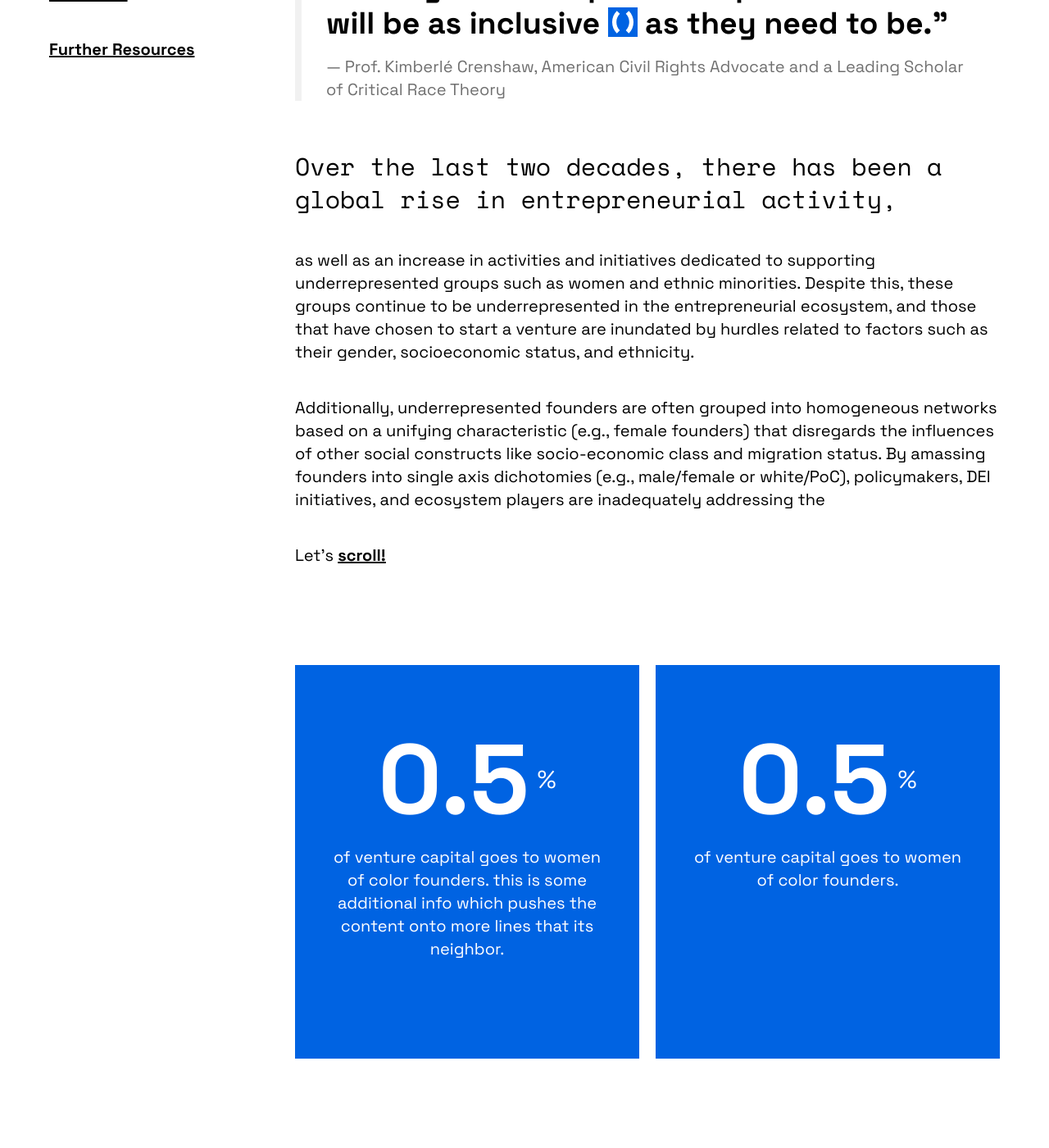
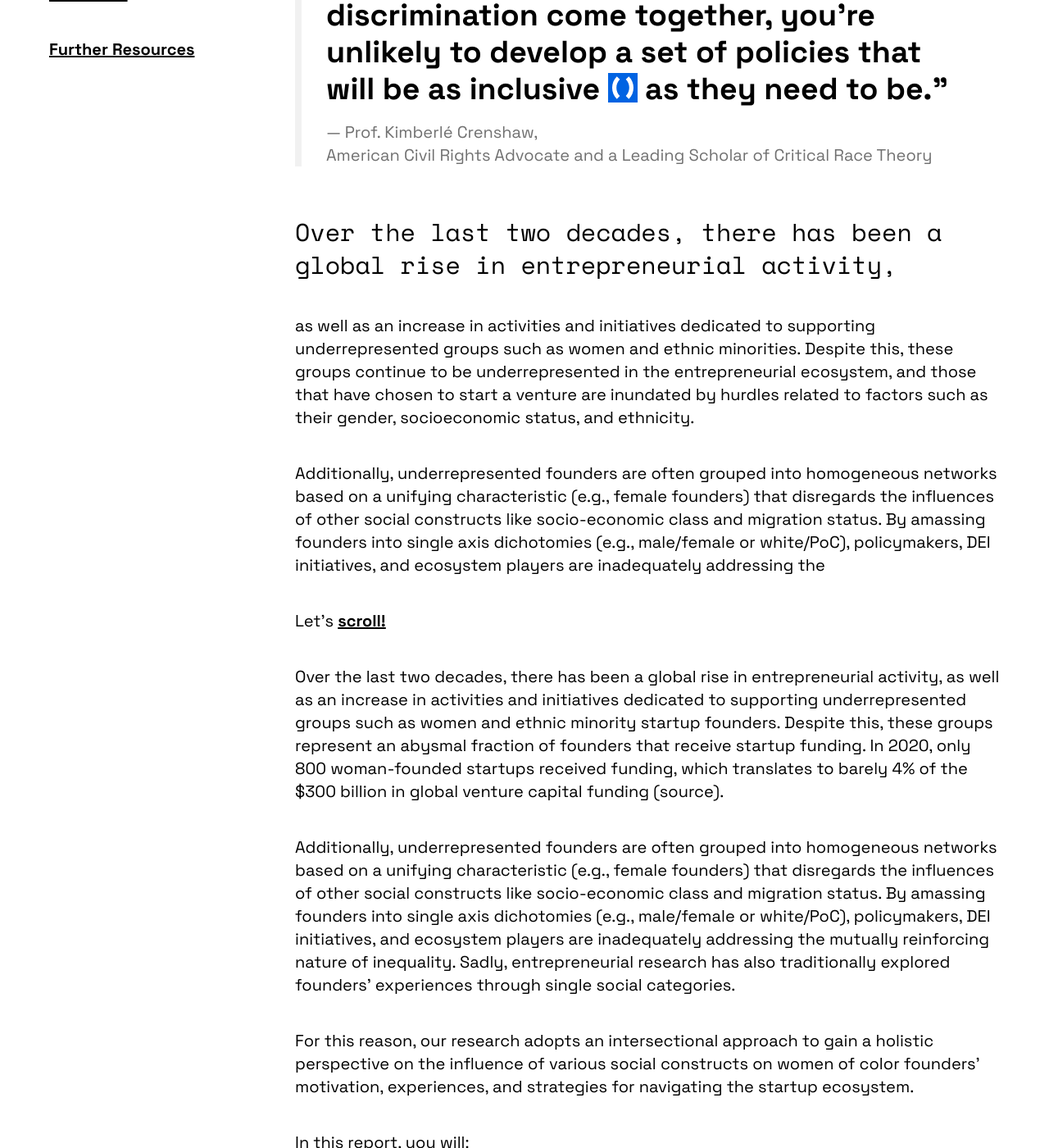
Before and after one commit to Founderland/Report, a Jekyll site: the page built from index.html, in a window 1280 px wide and 1400 px high, scrolled down 854 px. Shown: the whole window at 82% size. Built offline with Jekyll 4.4.1, drawn with Linux system fonts in a browser that asks for light colours; some of the changed text lies outside the part shown.

Commit message:
initial content filling w includes

```diff
--- /dev/null
+++ b/_includes/section_1-status_quo.html
@@ -0,0 +1,21 @@
+<h1 id=""return">About the Report</h1>
+<figure>
+    <blockquote cite="">
+        <p>“If you don't have a lens that's been trained to look <span class="symbol Visibility bg-red"></span> at how various forms of discrimination come together, you're unlikely to develop a set of policies that will be as inclusive <span class="symbol Inclusive bg-blue"></span> as they need to be.”</p>
+    </blockquote>
+    <figcaption>— Prof. Kimberlé Crenshaw,<br>American Civil Rights Advocate and a Leading Scholar of Critical Race Theory</figcaption>
+</figure>
+<p class="lead">Over the last two decades, there has been a global rise in entrepreneurial activity,</p>
+<p>as well as an increase in activities and initiatives dedicated to supporting underrepresented groups such as women and ethnic minorities. Despite this, these groups continue to be underrepresented in the entrepreneurial ecosystem, and those that have chosen to start a venture are inundated by hurdles related to factors such as their gender, socioeconomic status, and ethnicity.</p>
+<p>Additionally, underrepresented founders are often grouped into homogeneous networks based on a unifying characteristic (e.g., female founders) that disregards the influences of other social constructs like socio-economic class and migration status. By amassing founders into single axis dichotomies (e.g., male/female or white/PoC), policymakers, DEI initiatives, and ecosystem players are inadequately addressing the </p>
+<p>Let's <a href="#destination">scroll!</a></p>
+
+<p>Over the last two decades, there has been a global rise in entrepreneurial activity, as well as an increase in activities and initiatives dedicated to supporting underrepresented groups such as women and ethnic minority startup founders. Despite this, these groups represent an abysmal fraction of founders that receive startup funding. In 2020, only 800 woman-founded startups received funding, which translates to barely 4% of the $300 billion in global venture capital funding (source).</p>
+<p>Additionally, underrepresented founders are often grouped into homogeneous networks based on a unifying characteristic (e.g., female founders) that disregards the influences of other social constructs like socio-economic class and migration status. By amassing founders into single axis dichotomies (e.g., male/female or white/PoC), policymakers, DEI initiatives, and ecosystem players are inadequately addressing the mutually reinforcing nature of inequality. Sadly, entrepreneurial research has also traditionally explored founders' experiences through single social categories.</p>
+<p>For this reason, our research adopts an intersectional approach to gain a holistic perspective on the influence of various social constructs on women of color founders' motivation, experiences, and strategies for navigating the startup ecosystem.</p>
+<p>In this report, you will:</p>
+<ul>
+    <li>Gain an understanding of the current situation concerning entrepreneurship for women of color</li>
+    <li>Become aware of the current challenges and opportunities for this group of founders</li>
+    <li>Learn about opportunities to create positive impact</li>
+</ul>
--- a/index.html
+++ b/index.html
@@ -2,8 +2,31 @@
 layout: default
 ---
 
+<section id="status_quo">
+  {% include section_1-status_quo.html %}
+</section>
+<section id="founders">
+  {% include section_2-founders.html %}
+</section>
+<section id="stakeholders">
+  {% include section_3-stakeholders.html %}
+</section>
+<section id="summary">
+  {% include section_4-summary.html %}
+</section>
+<section id="main">
+  {% include section_5-main.html %}
+</section>
+<section id="implications">
+  {% include section_6-implications.html %}
+</section>
+<section id="further">
+  {% include section_7-further.html %}
+</section>
+
+
 <!-- basic content and quote -->
-<h1 id="return">About the Report</h1>
+<h1 id=""return">About the Report</h1>
 <figure>
     <blockquote cite="">
         <p>“If you don't have a lens that's been trained to look <span class="symbol Visibility bg-red"></span> at how various forms of discrimination come together, you're unlikely to develop a set of policies that will be as inclusive <span class="symbol Inclusive bg-blue"></span> as they need to be.”</p>
@@ -62,17 +85,17 @@
 
 
 <!-- charts WIP -->
-<section id="destination">
+<section id=""destination">
   <h1>charts</h1>
 
   <div class="grid grid-cols-2 gap-4">
     <div>
       <h2>Bar</h2>
-      <canvas id="barChart" width="400" height="400"></canvas>
+      <canvas id=""barChart" width="400" height="400"></canvas>
     </div>
     <div class="">
       <h2>Pie</h2>
-      <canvas id="pieChart" width="400" height="400"></canvas>
+      <canvas id=""pieChart" width="400" height="400"></canvas>
     </div>
   </div>
   <p>pssst...  <a href="#return">return to sender</a>.</p>
```
Also changed, not shown: _includes/section_2-founders.html (added), _includes/section_3-stakeholders.html (added), _includes/section_4-summary.html (added), _includes/section_5-main.html (added), _includes/section_6-implications.html (added), _includes/section_7-further.html (added).
